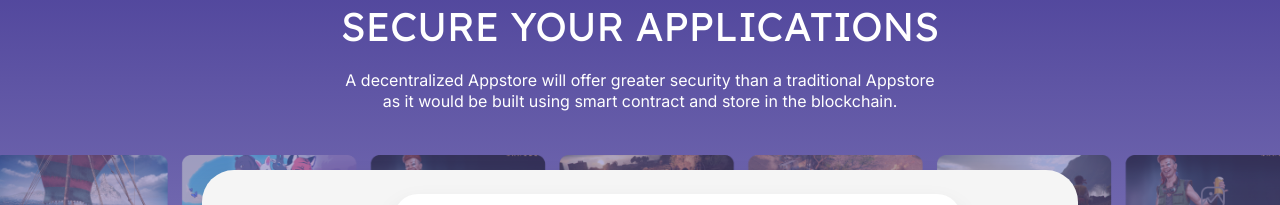
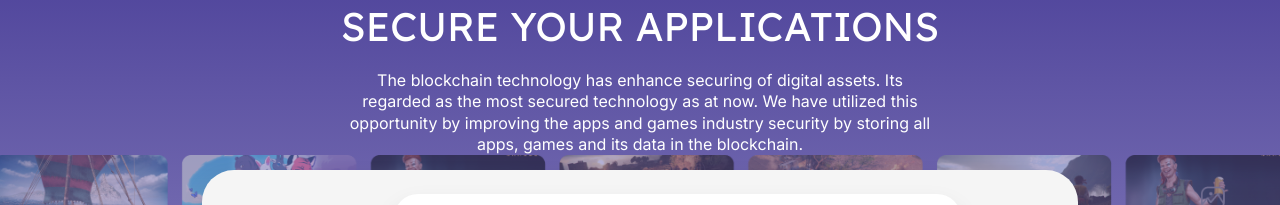
Before and after one commit to officialartreus/Artreus-landingpage, a Next.js app: page / in a window 1280 px wide. Shown: the part 3730-3935 px from the top of the page. Built offline with nearby package versions, Linux system fonts and the light colour scheme.

Commit message:
Updated the links and conrent

```diff
--- a/src/app/components/Hero/index.tsx
+++ b/src/app/components/Hero/index.tsx
@@ -8,7 +8,7 @@ export const Hero = () => {
                 <div className="blur-1"></div>
                 <h1 className="hero-h1 text-black text-[24px] md:text-[48px] leading-[30px] md:leading-[60px] text-center w-[320px] uppercase md:w-[1050px]">Welcome to the Decentralized Appstore: Unlocking the Future of App Distribution</h1>
                 <div className="flex flex-row justify-between items-center gap-3 mt-10">
-                    <Link href={'https://dapstore.artreus.io'}>
+                    <Link href={'https://dappstore.artreus.io'}>
                         <button className="button-dapp">
                             <img src="/arrow.svg" alt="arrow" className="w-[18.57px] h-[18.57px] md:w-[24px] md:h-[24px]" draggable={false} />
                             <p>Open DappStore</p>
--- a/src/app/components/Nft/index.tsx
+++ b/src/app/components/Nft/index.tsx
@@ -6,7 +6,7 @@ export const Nft = () => {
         <>
             <div className="flex flex-col relative justify-center items-center pb-10 gap-4 h-screen overflow-hidden">
                 <h1 className="hero-h1 text-black text-[20px] md:text-[40px] leading-[23.42px] text-center md:leading-[46.84px] w-[320px] md:w-[723px]">OWN YOUR DATA</h1>
-                <p className="text-[#212121] font-inter font-[400] text-[15px] md:text-[16px] leading-[20.04px] text-center md:leading-[21.38px] w-[320px] md:w-[600px]">UIn centralized appstores, users' personal data and app usage habits are often collected and shared with third parties without their consent, this often lead to data misuse. But on Artreus store, Users own their apps or game and the data in it.</p>
+                <p className="text-[#212121] font-inter font-[400] text-[15px] md:text-[16px] leading-[20.04px] text-center md:leading-[21.38px] w-[320px] md:w-[600px]">In centralized appstores, users' personal data and app usage habits are often collected and shared with third parties without their consent, this often lead to data misuse. But on Artreus store, Users own their apps or game and the data in it.</p>
                 <div className="flex flex-row justify-between items-center gap-3 mt-4">
                     <Link href={'https://dappstore.artreus.io'}>
                         <button className="button-dapp">
--- a/src/app/components/Secured/index.tsx
+++ b/src/app/components/Secured/index.tsx
@@ -7,7 +7,7 @@ export const Secured = () => {
                 <div className="flex relative flex-col justify-center items-center h-fit pt-10">
                     <div className="flex flex-col justify-center items-center gap-5">
                         <h1 className="hero-h1 text-[#FFFFFF] text-[20px] md:text-[40px] text-center leading-[23.42px] md:leading-[46.84px] md:w-[723px]">SECURE YOUR APPLICATIONS</h1>
-                        <p className="text-[#FFFFFF] font-inter font-[400] text-[15px] md:text-[16px] leading-[20.04px] md:leading-[21.38px] text-center w-[300px] md:w-[597px]">A decentralized Appstore will offer greater security than a traditional Appstore as it would be built using smart contract and store in the blockchain.</p>
+                        <p className="text-[#FFFFFF] font-inter font-[400] text-[15px] md:text-[16px] leading-[20.04px] md:leading-[21.38px] text-center w-[300px] md:w-[597px]">The blockchain technology has enhance securing of digital assets. Its regarded as the most secured technology as at now. We have utilized this opportunity by improving the apps and games industry security by storing all apps, games and its data in the blockchain.</p>
                     </div>
 
                     <div className="card flex flex-row justify-start items-center overflow-x-hidden">
--- a/src/app/layout.tsx
+++ b/src/app/layout.tsx
@@ -19,10 +19,10 @@ export default function RootLayout({
     <html lang="en">
       <head>
         <title>Artreus Dapp Store</title>
-        <link rel="icon" href="/favicon.svg" />
         <link rel="preconnect" href="https://fonts.googleapis.com" />
         <link rel="preconnect" href="https://fonts.gstatic.com" crossOrigin="" />
         <link href="https://fonts.googleapis.com/css2?family=Inter:wght@100;200;300;400;500;600;700;800;900&family=Lexend&family=Open+Sans:wght@300;400;500;600;700;800&family=Poppins:wght@100;200;300;500;600;700;800;900&display=swap" rel="stylesheet" />
+        <link rel="icon" href="logo.svg" />
       </head>
       <body className={inter.className}>
         <Navbar />
```
Also changed, not shown: public/logo.svg (added).
